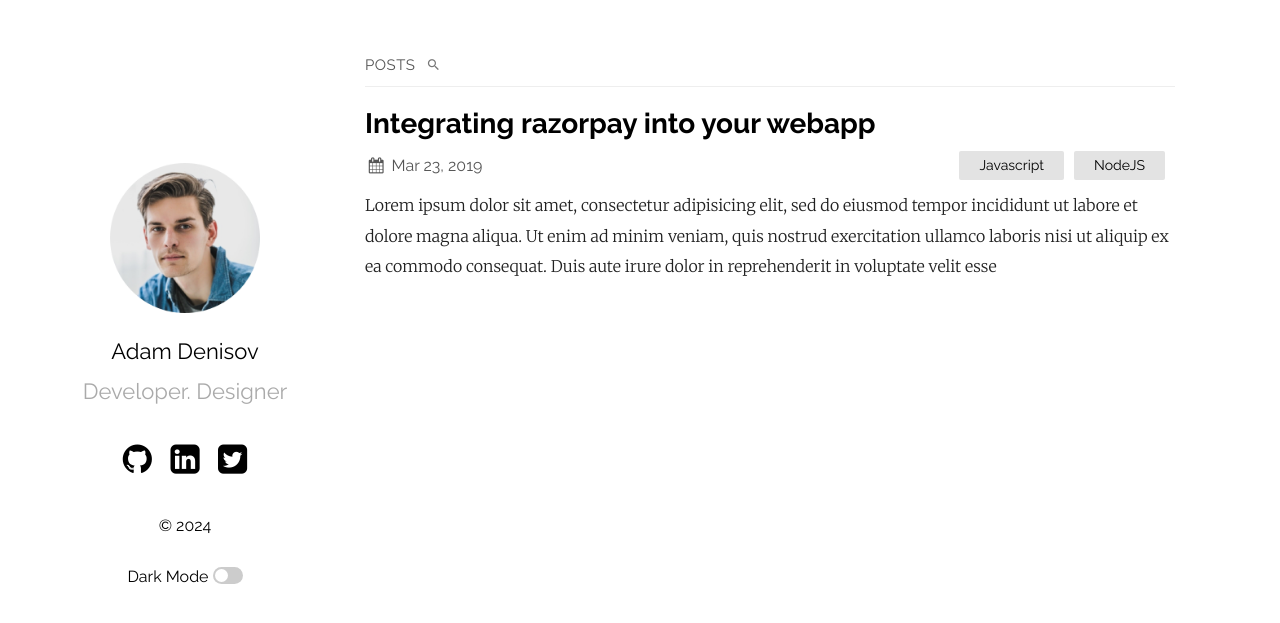
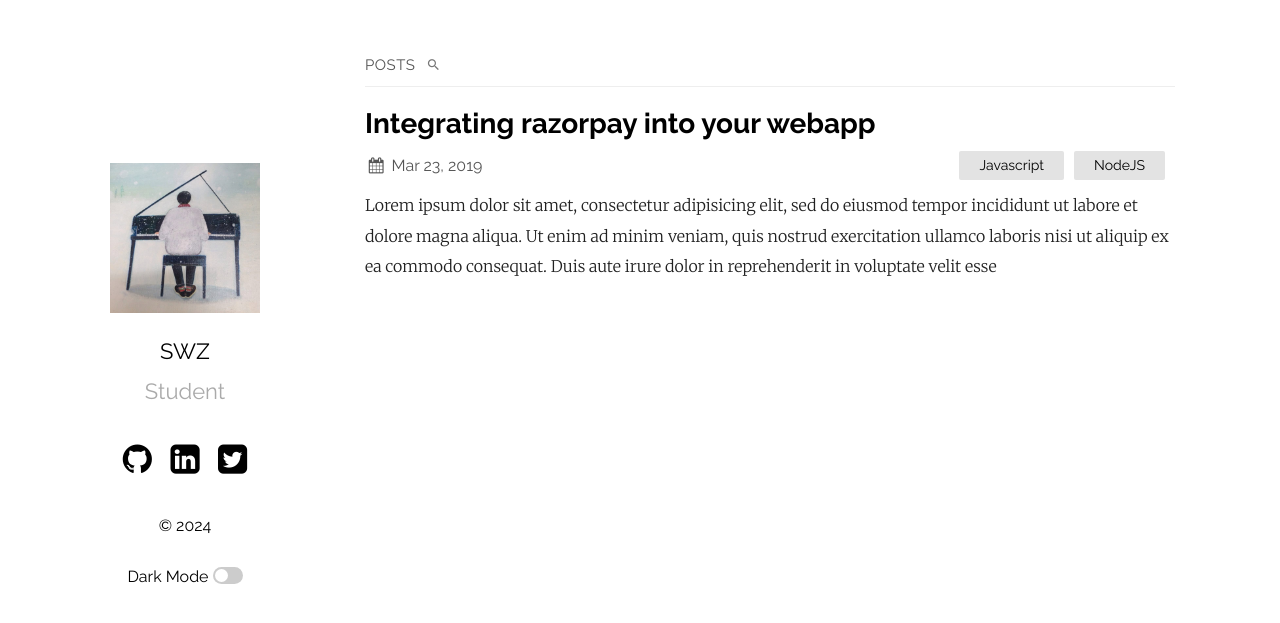
Before and after one commit to byswz/byswz.github.io, a Jekyll site: the page built from index.md, in a window 1280 px wide. Shown: the top 623 px of the page. Built offline with Jekyll 4.4.1, drawn with Linux system fonts in a browser that asks for light colours.

Commit message:
first commit

```diff
--- a/_config.yml
+++ b/_config.yml
@@ -12,13 +12,13 @@ show_excerpts: true # set to true to show excerpts on the homepage
 sass:
   sass_dir: _sass
 plainwhite:
-  name: Adam Denisov
-  tagline: Developer. Designer
+  name: SWZ
+  tagline: Student
   date_format: "%b %-d, %Y"
   sitemap: true # set to true to generate sitemap.xml content
   search: true # set to true to enable searchbar
   dark_mode: true # set to true to add dark mode toggle
-  portfolio_image: "assets/portfolio.png" # the path from the base directory of the site to the image to display (no / at the start)
+  portfolio_image: "assets/swz.jpg" # the path from the base directory of the site to the image to display (no / at the start)
   html_lang: "en" # set the lang attribute of the <html> tag for the pages. See here for a list of codes: https://www.w3schools.com/tags/ref_country_codes.asp
   condensed_mobile:
     #- home
```
